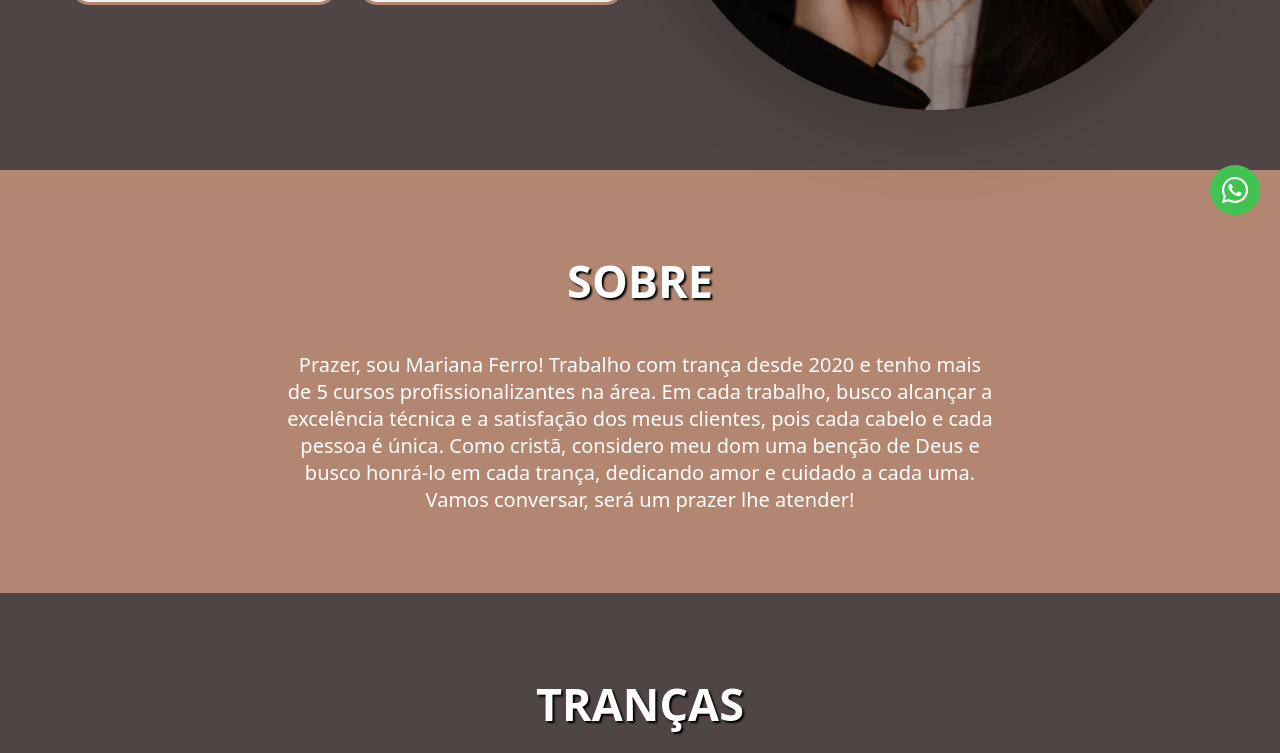
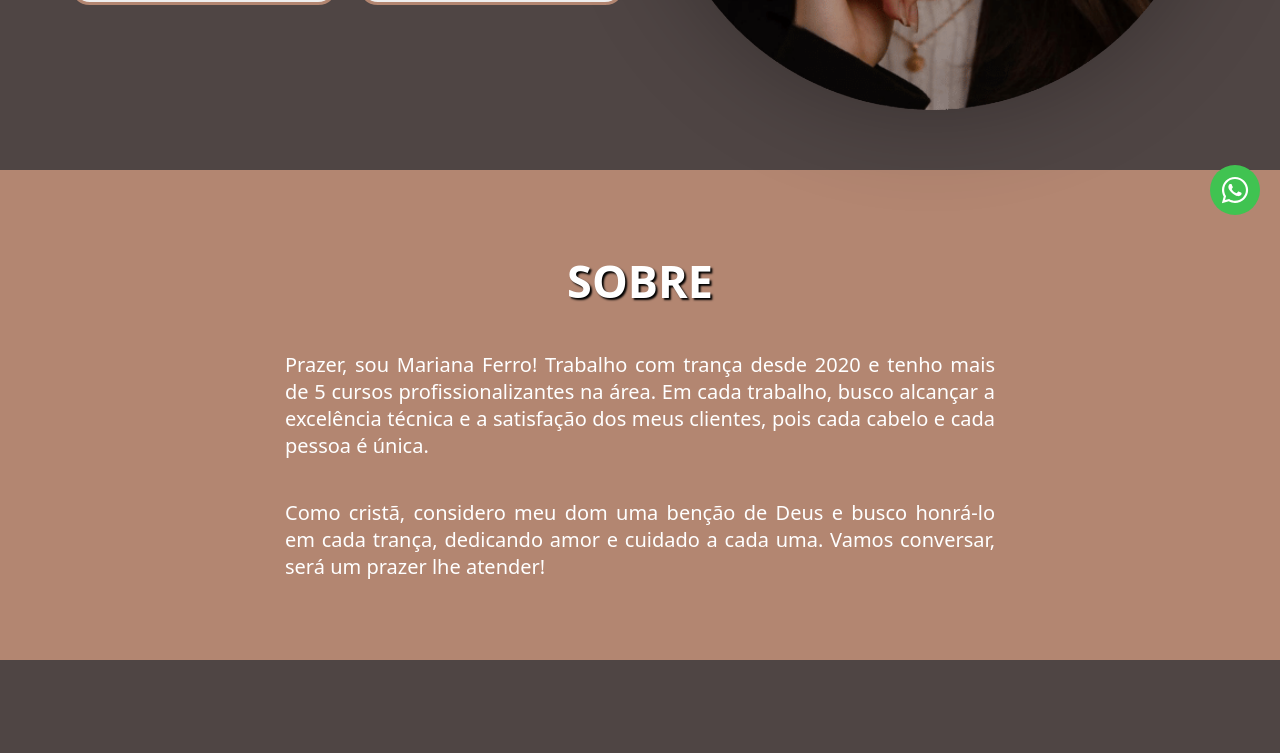
Before and after one commit to Ronald785/trancista-mariana, a Next.js app: page / in a window 1280 px wide. Shown: the part 565-1318 px from the top of the page. Built offline with nearby package versions, Linux system fonts and the light colour scheme.

Commit message:
Update About

```diff
--- a/src/components/About/index.tsx
+++ b/src/components/About/index.tsx
@@ -12,9 +12,11 @@ export const About = () => {
                         <p>
                             Prazer, sou Mariana Ferro! Trabalho com trança desde 2020 e tenho mais de 5 cursos
                             profissionalizantes na área. Em cada trabalho, busco alcançar a excelência técnica e a
-                            satisfação dos meus clientes, pois cada cabelo e cada pessoa é única. Como cristã, considero
-                            meu dom uma benção de Deus e busco honrá-lo em cada trança, dedicando amor e cuidado a cada
-                            uma. Vamos conversar, será um prazer lhe atender!
+                            satisfação dos meus clientes, pois cada cabelo e cada pessoa é única.
+                        </p>
+                        <p>
+                            Como cristã, considero meu dom uma benção de Deus e busco honrá-lo em cada trança, dedicando
+                            amor e cuidado a cada uma. Vamos conversar, será um prazer lhe atender!
                         </p>
                     </Intro>
                 </Grid>
--- a/src/components/About/styled.ts
+++ b/src/components/About/styled.ts
@@ -14,5 +14,6 @@ export const Intro = styled.div`
         font-size: 2rem;
         padding: 2rem;
         font-weight: 500;
+        text-align: justify;
     }
 `;
```
